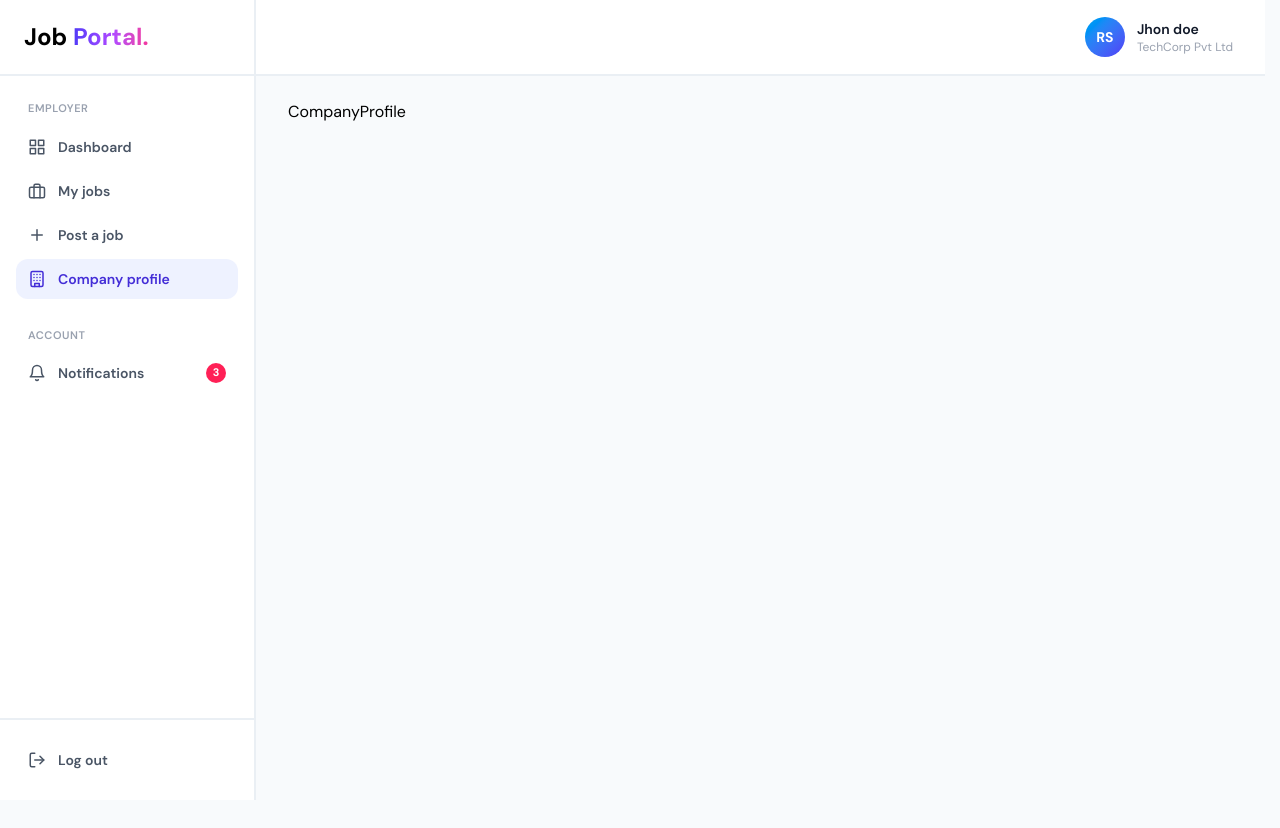
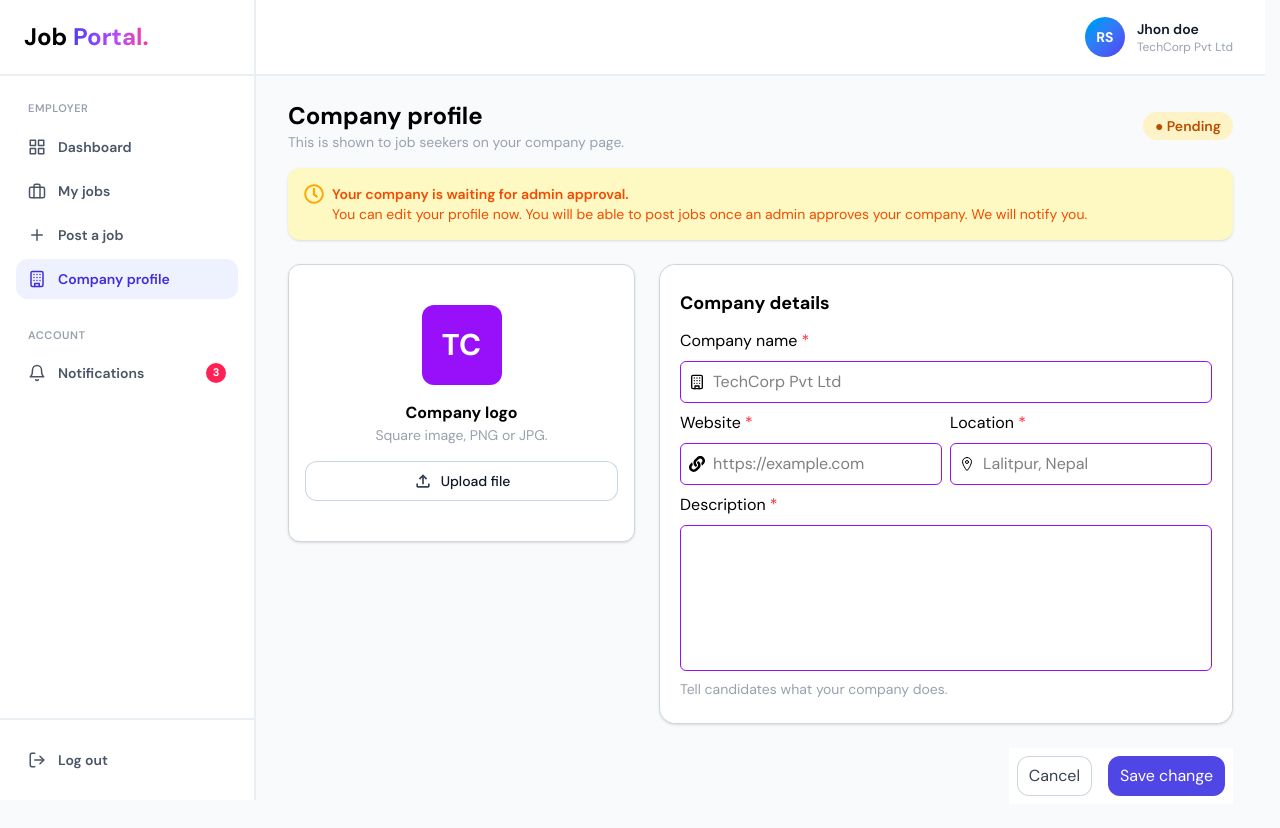
Before and after one commit to gokul-lamsal/jobkhoj, a React (Vite) app in the folder frontend/: page /employer/profile in a window 1280 px wide. Before the commit the page ends 800 px from the top, so only its background shows below. Built offline with nearby package versions, Linux system fonts and the light colour scheme.

Commit message:
COmpany profile is added

```diff
--- a/frontend/src/pages/company/CompanyPostJob.jsx
+++ b/frontend/src/pages/company/CompanyPostJob.jsx
@@ -184,7 +184,6 @@ function CompanyPostJob() {
                 </div>
               </div>
             </div>
-            <div className="border border-gray-300 shadow-sm"></div>
           </div>
           <div className="bg-white flex gap-4 p-2 ml-auto">
             <div>
--- a/frontend/src/pages/company/CompanyProfile.jsx
+++ b/frontend/src/pages/company/CompanyProfile.jsx
@@ -1,9 +1,192 @@
-import React from 'react'
+import React, { useEffect, useState } from "react";
+import {
+  FaClock,
+  FaExclamationCircle,
+  FaLink,
+  FaRegClock,
+} from "react-icons/fa";
+import { FiBriefcase, FiSend } from "react-icons/fi";
+import { IoLocationOutline } from "react-icons/io5";
+import { LuBuilding } from "react-icons/lu";
+import Button from "../../components/global/Button";
+import { MdOutlineFileUpload } from "react-icons/md";
+import Badge from "../../components/global/Badge";
 
 const CompanyProfile = () => {
+  const [file, setFile] = useState(null);
+  useEffect(()=>{
+   console.log(file);
+
+  },[file])
   return (
-    <div>CompanyProfile</div>
-  )
-}
+    <div className="flex flex-col gap-4">
+      <div className="flex justify-between">
+        <div className="flex justify-between items-center w-full">
+          <div>
+            <h1 className="font-bold text-2xl">Company profile</h1>
+            <p className="text-sm text-gray-400">
+              This is shown to job seekers on your company page.
+            </p>
+          </div>
+          <div>
+            <Badge type={"warning"} text={"● Pending"} />
+          </div>
+        </div>
+      </div>
+      <div className="flex flex-col gap-4 bg-yellow-100 rounded-xl p-4 shadow-sm">
+        <div className="flex gap-2">
+          <span>
+            <FaRegClock size={20} color="orange" />
+          </span>
+          <div className="flex flex-col">
+            <p className="text-sm font-semibold text-orange-600">
+              Your company is waiting for admin approval.
+            </p>
+            <p className="text-sm text-orange-600">
+              You can edit your profile now. You will be able to post jobs once
+              an admin approves your company. We will notify you.
+            </p>
+          </div>
+        </div>
+      </div>
+      <div className="flex mt-2 gap-6">
+        <div className="flex flex-col gap-4 w-[25rem]">
+          <div className="flex flex-col gap-4 border py-10 bg-white border-gray-300 rounded-xl p-4 shadow-sm">
+            <div className="flex flex-col justify-center items-center gap-4">
+              <div
+                className={`h-20 w-20 rounded-xl flex items-center justify-center text-white font-bold text-3xl bg-linear-to-b bg-purple-600`}
+              >
+                TC
+              </div>
+              <div className="flex flex-col gap-2 justify-center items-center">
+                <div className="flex flex-col justify-center items-center">
+                  <h3 className="text-md font-bold">Company logo</h3>
+                  <p className="text-gray-400 text-sm ">
+                    Square image, PNG or JPG.
+                  </p>
+                </div>
+              </div>
+              <label className="w-full" htmlFor="file">
+                <input
+                  type="file"
+                  onChange={(e) => setFile(e.target.files?.[0] ?? null)}
+                  className="file:hidden hidden"
+                  name=""
+                  id="file"
+                />
+                <div
+                  className={
+                    "w-full cursor-pointer btn-secondary flex justify-center items-center  h-10  transition-all duration-200 rounded-xl px-3 py-2   hover:cursor-pointer"
+                  }
+                >
+                  <MdOutlineFileUpload size={20} className="mr-2" />{" "}
+                  <p className="text-sm font-medium text-slate-900 truncate">
+                    {file ? file.name : "Upload file"}
+                  </p>
+                </div>
+              </label>
+            </div>
+          </div>
+        </div>
+        <div className="flex flex-col gap-6 w-[70%]">
+          <div className="border bg-white border-gray-300 rounded-2xl shadow-sm">
+            <div className="bg-white rounded-2xl px-5 py-6 flex flex-col justify-center gap-3">
+              <h1 className="font-bold text-lg">Company details</h1>
 
-export default CompanyProfile
+              <form action="">
+                <div className="flex gap-5">
+                  <div className="flex flex-col gap-2 w-full">
+                    <div className="flex flex-col w-full gap-2">
+                      <label htmlFor="companyDetail">
+                        Company name <span className="text-red-500">*</span>
+                      </label>
+                      <div className="flex  items-center gap-2 border border-purple-600 rounded-md p-2 focus-within:ring-4 focus-within:ring-purple-100 ">
+                        <p>
+                          <LuBuilding />
+                        </p>
+
+                        <input
+                          type="text"
+                          name="companyDetail"
+                          id="companyDetail"
+                          placeholder="TechCorp Pvt Ltd"
+                          className="outline-none w-full"
+                        />
+                      </div>
+                    </div>
+
+                    <div className="grid grid-cols-2 gap-2">
+                      <div className="flex flex-col gap-2">
+                        <label htmlFor="salary">
+                          Website <span className="text-red-500">*</span>
+                        </label>
+                        <div className="flex  items-center gap-2 border border-purple-600 rounded-md p-2 focus-within:ring-4 focus-within:ring-purple-100 ">
+                          <p>
+                            <FaLink />
+                          </p>
+
+                          <input
+                            type="text"
+                            name="webLink"
+                            id="webLink"
+                            placeholder="https://example.com"
+                            className="outline-none w-full"
+                          />
+                        </div>
+                      </div>
+
+                      <div className="flex flex-col gap-2">
+                        <label htmlFor="location">
+                          Location <span className="text-red-500">*</span>
+                        </label>
+                        <div className="flex  items-center gap-2 border border-purple-600 rounded-md p-2 focus-within:ring-4 focus-within:ring-purple-100 ">
+                          <p>
+                            <IoLocationOutline />
+                          </p>
+
+                          <input
+                            type="text"
+                            name="location"
+                            id="location"
+                            placeholder="Lalitpur, Nepal"
+                            className="outline-none w-full"
+                          />
+                        </div>
+                      </div>
+                    </div>
+
+                    <div className="flex flex-col gap-2 w-full ">
+                      <label htmlFor="description">
+                        Description <span className="text-red-500">*</span>
+                      </label>
+                      <div className="flex justify-center items-center gap-2 border border-purple-600 rounded-md p-2 focus-within:ring-4 focus-within:ring-purple-100 ">
+                        <textarea
+                          name="description"
+                          id="description"
+                          className="outline-none w-full h-[8rem] resize-none"
+                        />
+                      </div>
+                      <p className="text-sm text-gray-400">
+                        Tell candidates what your company does.
+                      </p>
+                    </div>
+                  </div>
+                </div>
+              </form>
+            </div>
+          </div>
+          <div className="bg-white flex gap-4 p-2 ml-auto">
+            <div>
+              <Button btnType="secondary" text={"Cancel"} />
+            </div>
+            <div>
+              <Button type="submit" text={"Save change"} />
+            </div>
+          </div>
+        </div>
+      </div>
+    </div>
+  );
+};
+
+export default CompanyProfile;
--- a/frontend/src/pages/seeker/SeekerProfile.jsx
+++ b/frontend/src/pages/seeker/SeekerProfile.jsx
@@ -26,7 +26,6 @@ export const SeekerResume = () => {
             {file ? file.name : "No file chosen"}
           </p>
           <input onChange={(e) => setFile(e.target.files?.[0] ?? null)}  type="file" name="file" className="file:hidden hidden" id="resume-upload" />
-
           <p className="text-[12px] text-gray-400">240 KB. Uploaded 2 days ago</p>
         </label>
       </div>
```
